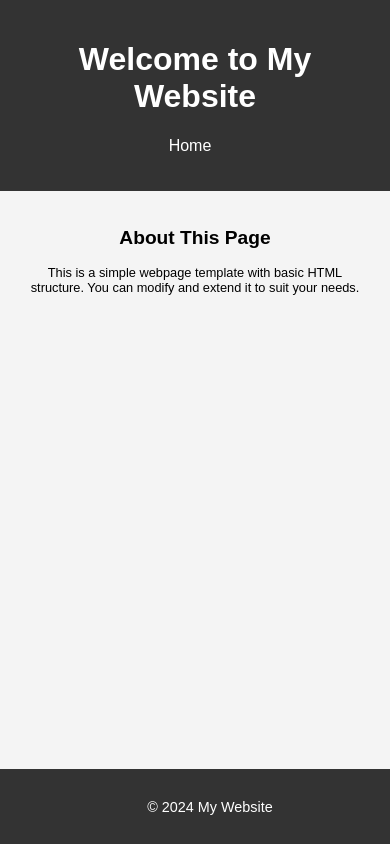
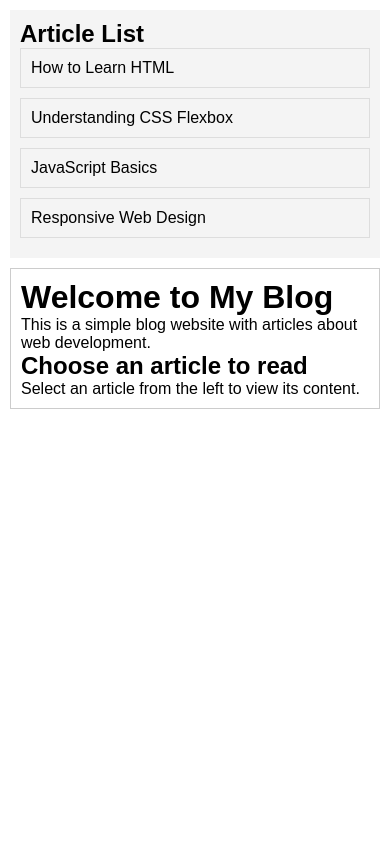
Before and after one commit to qwer85818/q, a plain HTML site: page index.html in a window 390 px wide. Drawn offline with Linux system fonts and the light colour scheme.

Commit message:
Update index.html

```diff
--- a/index.html
+++ b/index.html
@@ -6,114 +6,110 @@
     <meta http-equiv="X-UA-Compatible" content="ie=edge">
     <title>Happy Today</title>
     <link rel="shortcut icon" href="https://static.mediacdn.vn/baochinhphu/image/favicon1.png" type="image/x-icon">
-
     <style>
-        /* Global styles */
-        body {
-            font-family: Arial, sans-serif;
+        /* Resetting some basic styles */
+        body, h1, h2, p {
             margin: 0;
             padding: 0;
+            font-family: Arial, sans-serif;
+        }
+        /* Layout styles */
+        .container {
+            display: flex;
+            flex-wrap: wrap;
+            padding: 10px;
+        }
+        .sidebar {
+            flex: 1;
+            padding: 10px;
             background-color: #f4f4f4;
+            margin-right: 10px;
+        }
+        .content {
+            flex: 3;
+            padding: 10px;
+            background-color: #fff;
+            border: 1px solid #ccc;
+        }
+        .article-link {
+            padding: 10px;
+            border: 1px solid #ddd;
+            margin-bottom: 10px;
+            cursor: pointer;
+            transition: all 0.3s ease;
+        }
+        .article-link:hover {
+            background-color: #ddd;
+        }
+        .highlight {
+            border: 2px solid red;
         }
 
-        header {
-            background-color: #333;
-            color: white;
-            padding: 20px;
-            text-align: center;
-        }
-
-        nav ul {
-            list-style-type: none;
-            padding: 0;
-        }
-
-        nav ul li {
-            display: inline;
-            margin-right: 20px;
-        }
-
-        nav ul li a {
-            color: white;
-            text-decoration: none;
-        }
-
-        section {
-            padding: 20px;
-            text-align: center;
-        }
-
-        footer {
-            background-color: #333;
-            color: white;
-            text-align: center;
-            padding: 10px;
-            position: fixed;
-            width: 100%;
-            bottom: 0;
-        }
-
-        /* Responsive styles */
+        /* Responsive design */
         @media (max-width: 768px) {
-            header {
-                font-size: 1.2em;
+            .container {
+                flex-direction: column;
             }
-
-            nav ul {
-                text-align: center;
-                margin-top: 10px;
-            }
-
-            nav ul li {
-                display: block;
-                margin: 10px 0;
-            }
-
-            section {
-                font-size: 0.9em;
-            }
-
-            footer {
-                font-size: 0.9em;
-                padding: 15px;
-            }
-        }
-
-        /* Extra small devices (phones, portrait) */
-        @media (max-width: 480px) {
-            header {
-                font-size: 1em;
-            }
-
-            nav ul li {
-                margin-right: 10px;
-            }
-
-            section {
-                font-size: 0.8em;
+            .sidebar {
+                margin-right: 0;
+                margin-bottom: 10px;
             }
         }
     </style>
 </head>
 <body>
 
-    <header>
-        <h1>Welcome to My Website</h1>
-        <nav>
-            <ul>
-                <li><a href="/q">Home</a></li>
-            </ul>
-        </nav>
-    </header>
+    <!-- Home Page (with article list and welcome content) -->
+    <div class="container">
+        <div class="sidebar">
+            <h2>Article List</h2>
+            <div id="article1" class="article-link" onclick="showArticle('article1')">How to Learn HTML</div>
+            <div id="article2" class="article-link" onclick="showArticle('article2')">Understanding CSS Flexbox</div>
+            <div id="article3" class="article-link" onclick="showArticle('article3')">JavaScript Basics</div>
+            <div id="article4" class="article-link" onclick="showArticle('article4')">Responsive Web Design</div>
+        </div>
 
-    <section>
-        <h2>About This Page</h2>
-        <p>This is a simple webpage template with basic HTML structure. You can modify and extend it to suit your needs.</p>
-    </section>
+        <div class="content">
+            <h1>Welcome to My Blog</h1>
+            <p>This is a simple blog website with articles about web development.</p>
+            <div id="article-content">
+                <h2>Choose an article to read</h2>
+                <p>Select an article from the left to view its content.</p>
+            </div>
+        </div>
+    </div>
 
-    <footer>
-        <p>&copy; 2024 My Website</p>
-    </footer>
+    <script>
+        // Function to display content and highlight selected article
+        function showArticle(articleId) {
+            // Highlight the selected article link
+            let articleLinks = document.querySelectorAll('.article-link');
+            articleLinks.forEach(link => link.classList.remove('highlight'));
+            document.getElementById(articleId).classList.add('highlight');
+
+            // Set the content based on the selected article
+            let content = '';
+            switch(articleId) {
+                case 'article1':
+                    content = '<h2>How to Learn HTML</h2><p>HTML is the backbone of any website...</p>';
+                    break;
+                case 'article2':
+                    content = '<h2>Understanding CSS Flexbox</h2><p>Flexbox is a powerful layout tool...</p>';
+                    break;
+                case 'article3':
+                    content = '<h2>JavaScript Basics</h2><p>JavaScript is the programming language of the web...</p>';
+                    break;
+                case 'article4':
+                    content = '<h2>Responsive Web Design</h2><p>Responsive design ensures your website works well on all devices...</p>';
+                    break;
+                default:
+                    content = '<h2>Choose an article to read</h2><p>Select an article from the left to view its content.</p>';
+            }
+
+            // Display content
+            document.getElementById('article-content').innerHTML = content;
+        }
+    </script>
 
 </body>
 </html>
```
